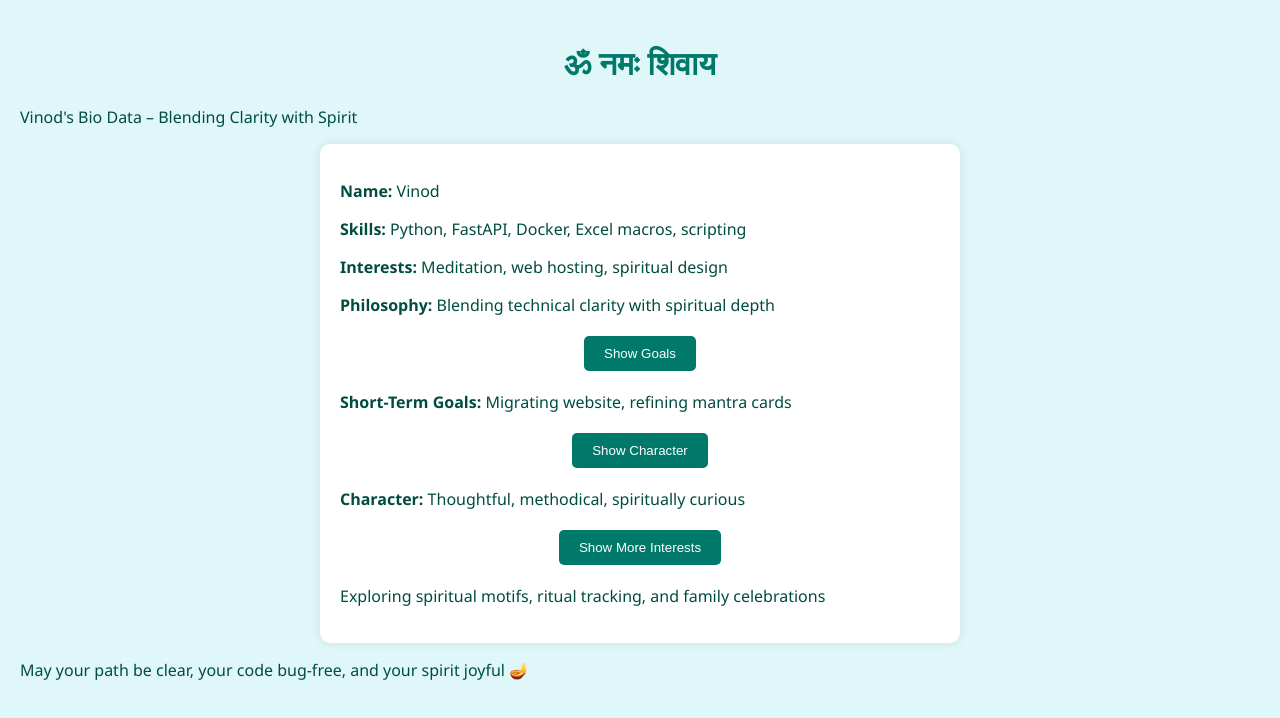
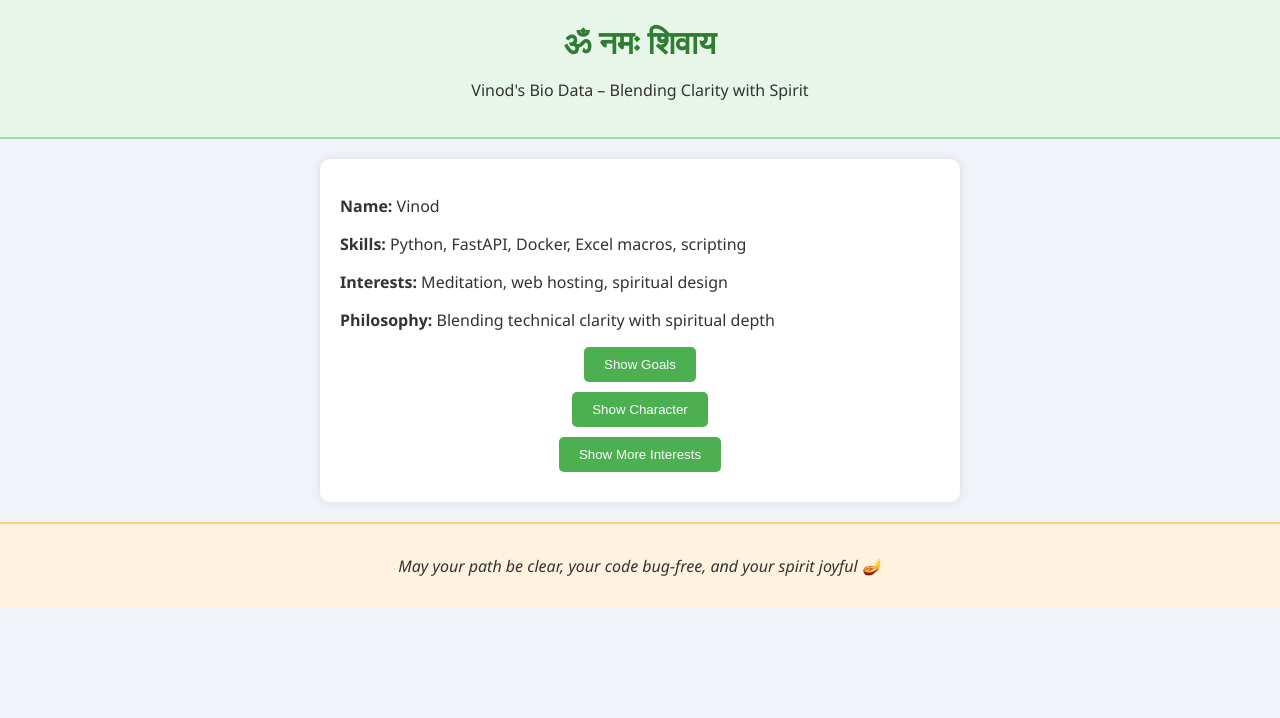
Before and after one commit to vinodmerch/BioData, a plain HTML site: page index.html in a window 1280 px wide. Drawn offline with Linux system fonts and the light colour scheme.

Commit message:
Update style.css

```diff
--- a/style.css
+++ b/style.css
@@ -1,32 +1,52 @@
 body {
   font-family: 'Segoe UI', sans-serif;
-  background: #e0f7fa;
-  color: #004d40;
+  background: #f0f4f8;
+  color: #333;
   margin: 0;
+  padding: 0;
+}
+
+.spiritual-header {
+  background: #e8f5e9;
+  text-align: center;
   padding: 20px;
+  border-bottom: 2px solid #a5d6a7;
+}
+
+.spiritual-header h1 {
+  margin: 0;
+  font-size: 2em;
+  color: #2e7d32;
 }
 
 .container {
   max-width: 600px;
-  margin: auto;
+  margin: 20px auto;
   background: #ffffff;
   padding: 20px;
   border-radius: 10px;
   box-shadow: 0 0 10px rgba(0,0,0,0.1);
 }
 
-h1 {
-  text-align: center;
-  color: #00796b;
-}
-
 button {
   display: block;
-  margin: 20px auto;
+  margin: 10px auto;
   padding: 10px 20px;
-  background: #00796b;
+  background: #4caf50;
   color: white;
   border: none;
   border-radius: 5px;
   cursor: pointer;
 }
+
+.hidden {
+  display: none;
+}
+
+.festive-footer {
+  background: #fff3e0;
+  text-align: center;
+  padding: 15px;
+  border-top: 2px solid #ffcc80;
+  font-style: italic;
+}
```
